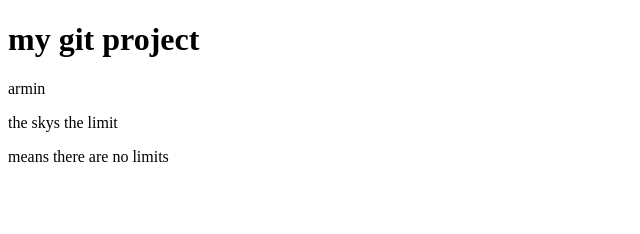
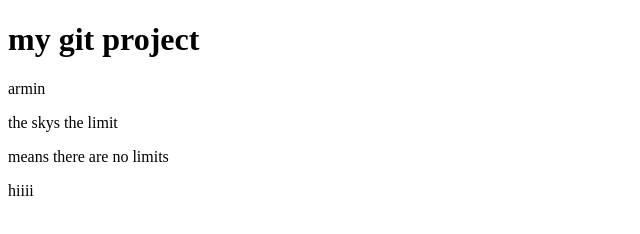
Before and after one commit to Armiinshadkamii/git.project, a plain HTML site: page index.html in a window 1280 px wide. Shown: the full height of the page, 0-640 px from the left. Drawn offline with Linux system fonts and the light colour scheme.

Commit message:
commited another card

```diff
--- a/index.html
+++ b/index.html
@@ -16,5 +16,8 @@
 
         </div>
     </div>
+    <div class="card">
+        <p>hiiii</p>
+    </div>
 </body>
 </html>
```
